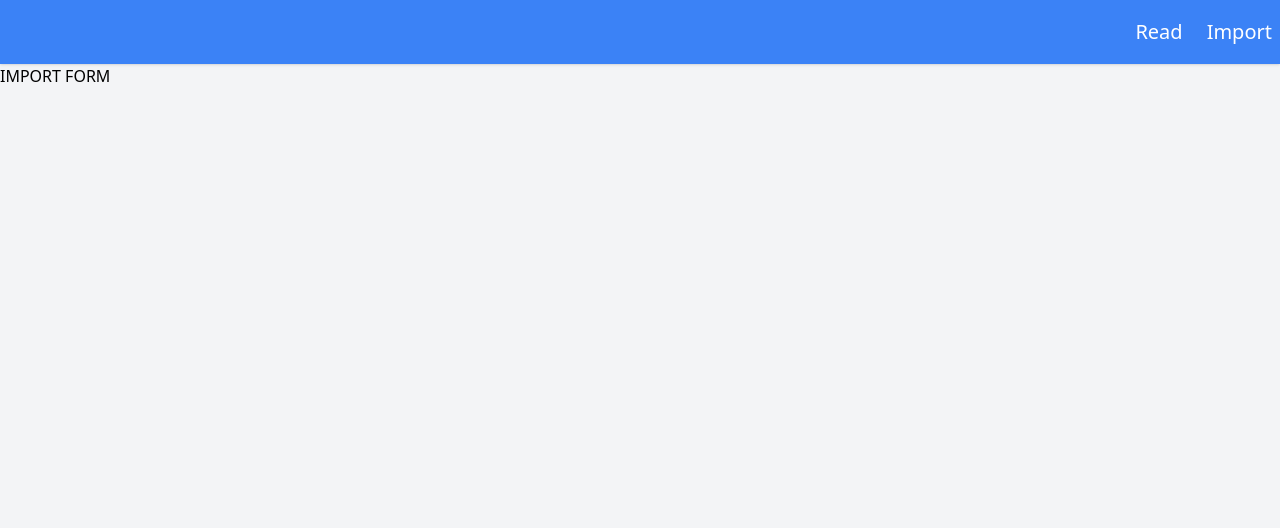
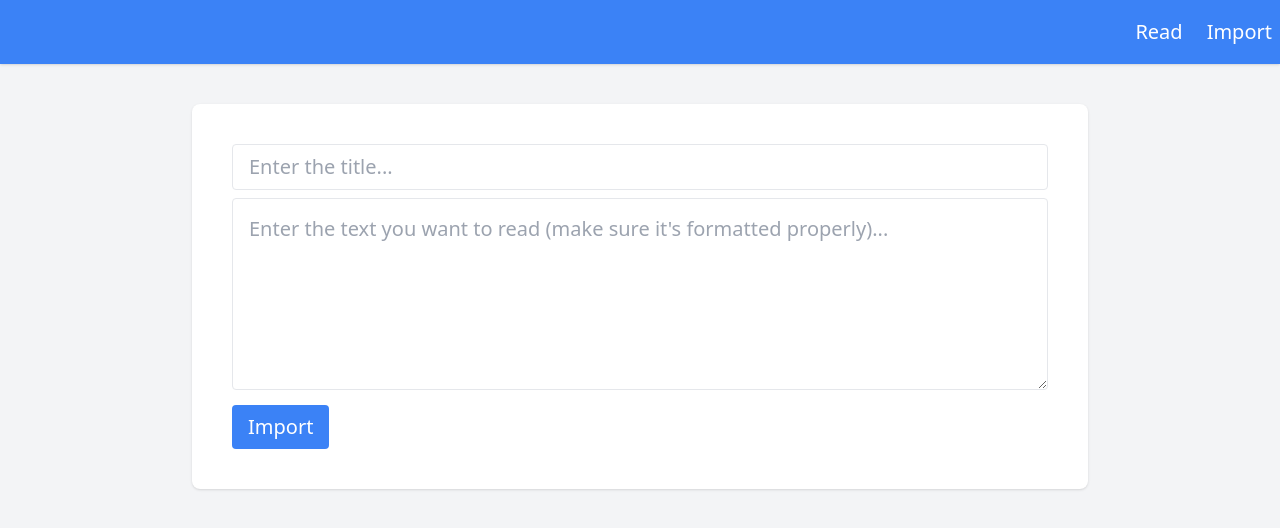
Before and after one commit to yap8/reader, a Vue app: page /import in a window 1280 px wide. Shown: the top 528 px of the page. Built offline with nearby package versions, Linux system fonts and the light colour scheme.

Commit message:
added styles for import form

```diff
--- a/src/pages/ImportPage.vue
+++ b/src/pages/ImportPage.vue
@@ -1,5 +1,23 @@
 <template>
-  <div class="import">
-    <h1>IMPORT FORM</h1>
+  <div
+    class="container max-w-4xl text-xl bg-white my-10 p-10 shadow rounded-lg whitespace-pre-line"
+  >
+    <form>
+      <input
+        class="w-full px-4 py-2 text mb-2 rounded border"
+        placeholder="Enter the title..."
+        required
+      />
+      <textarea
+        class="p-4 w-full resize-y rounded mb-2 border h-48"
+        placeholder="Enter the text you want to read (make sure it's formatted properly)..."
+        required
+      ></textarea>
+      <button
+        class="px-4 py-2 bg-blue-500 rounded text-white transition hover:bg-blue-600"
+      >
+        Import
+      </button>
+    </form>
   </div>
 </template>
```
